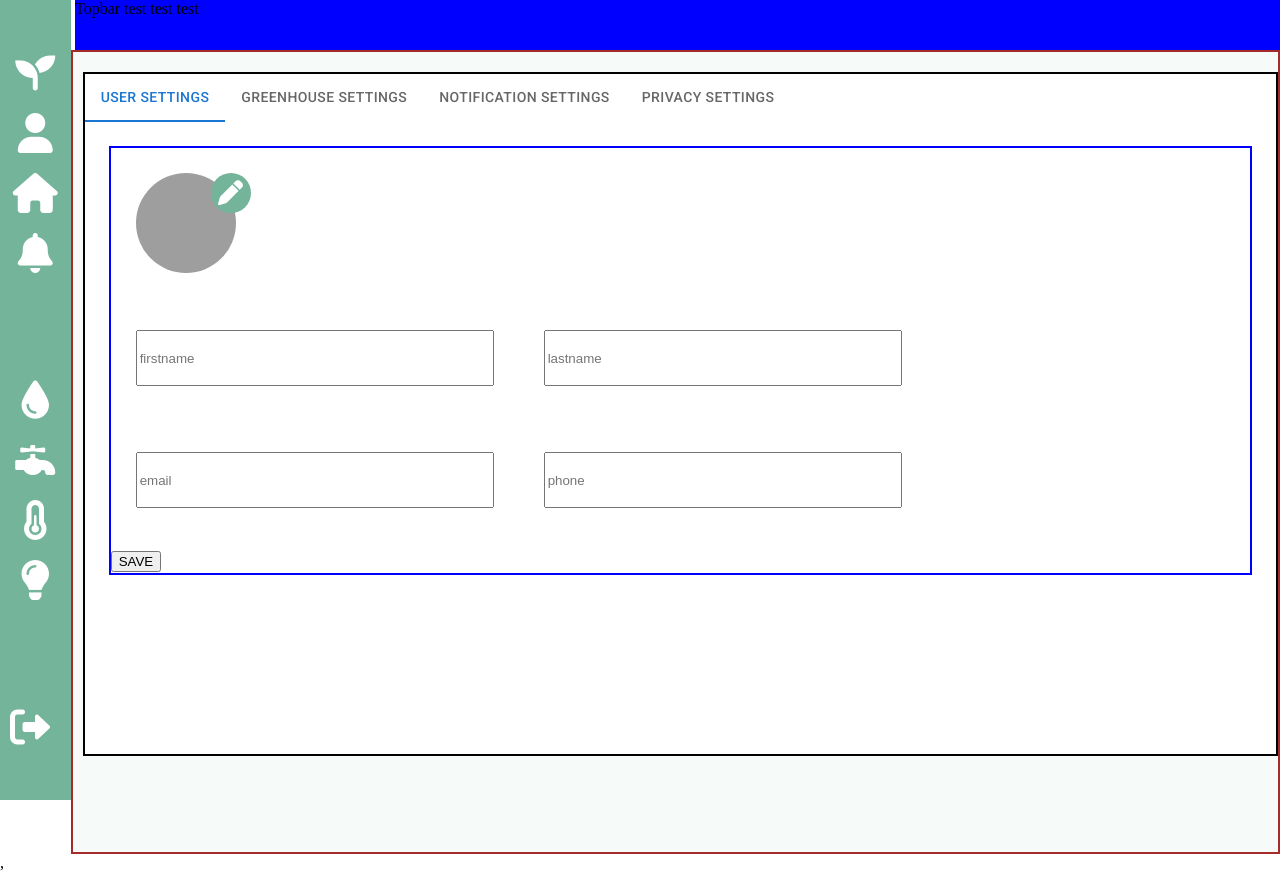
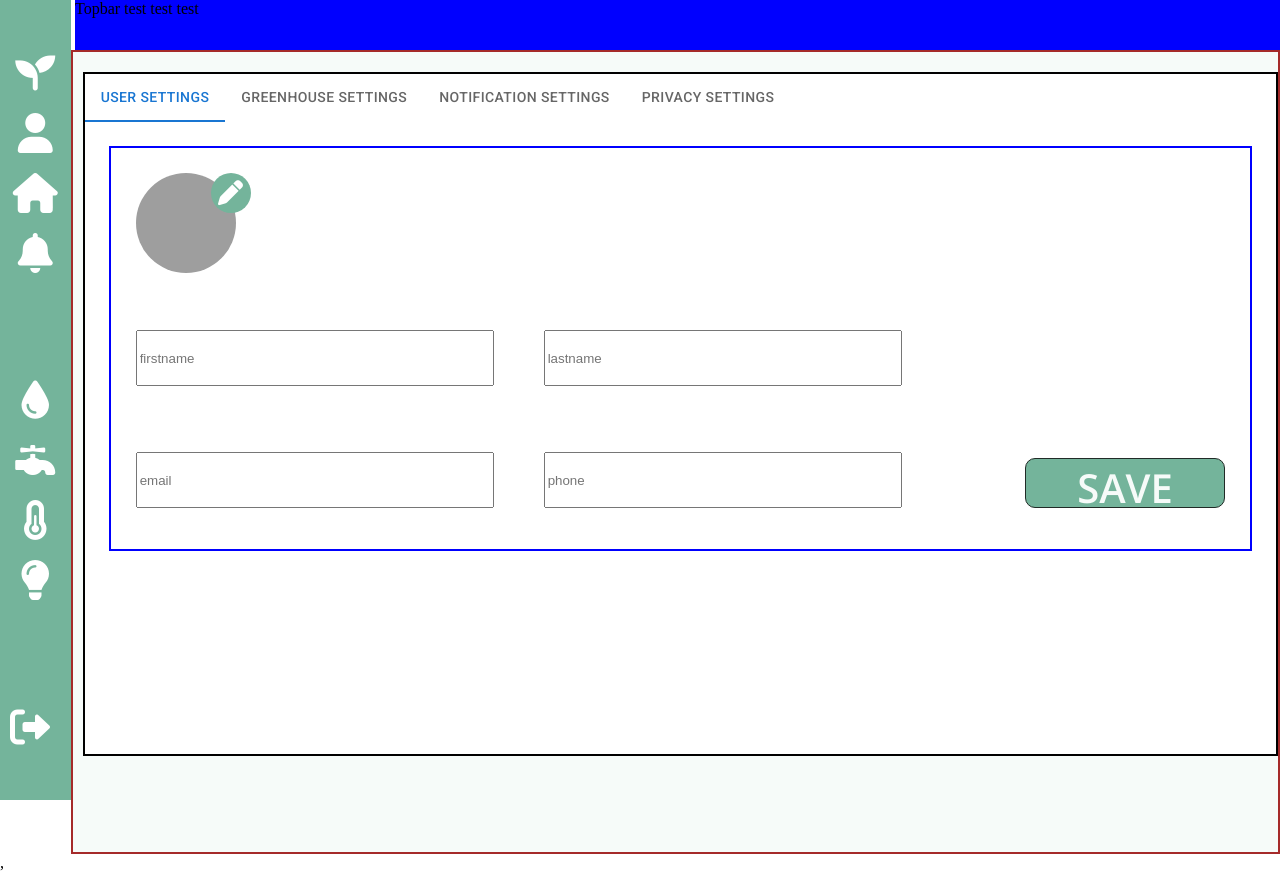
Before and after one commit to phantomFaith4/greenhouse-app, a React (Create React App) app in the folder Client/: page /account in a window 1280 px wide. Built offline with nearby package versions, Linux system fonts and the light colour scheme; grey boxes are pictures that could not be loaded.

Commit message:
userSetting front-end work

```diff
--- a/Client/src/components/userSettingsComponent/userSettings.css
+++ b/Client/src/components/userSettingsComponent/userSettings.css
@@ -37,3 +37,25 @@
     margin-top: 7px;
     color: white;
 }
+.submitButtonSettings{
+    width: 200px;
+    height: 50px;
+    border-radius: 10px;
+    font-size: 40px;
+    text-align: center;
+    background-color: #74B49B;
+    color: #F6FBF9;
+    font-weight: 600;
+    font-family: 'Open Sans', sans-serif;
+    border: 1px solid #212B27;
+    position: absolute;
+    right:0;
+    bottom:0;
+    margin: 25px;
+}
+.userInfoForm{
+    position: relative;
+}
+.submitButtonSettings:hover{
+    background-color: red;
+}
```
